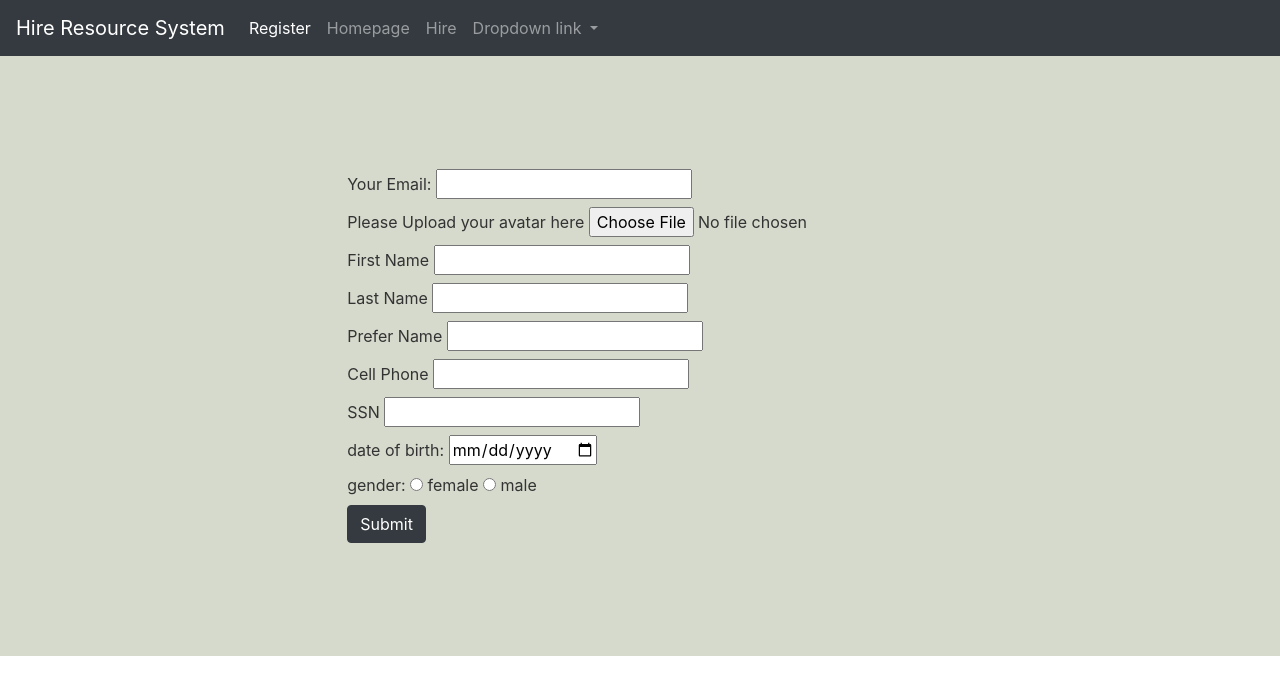
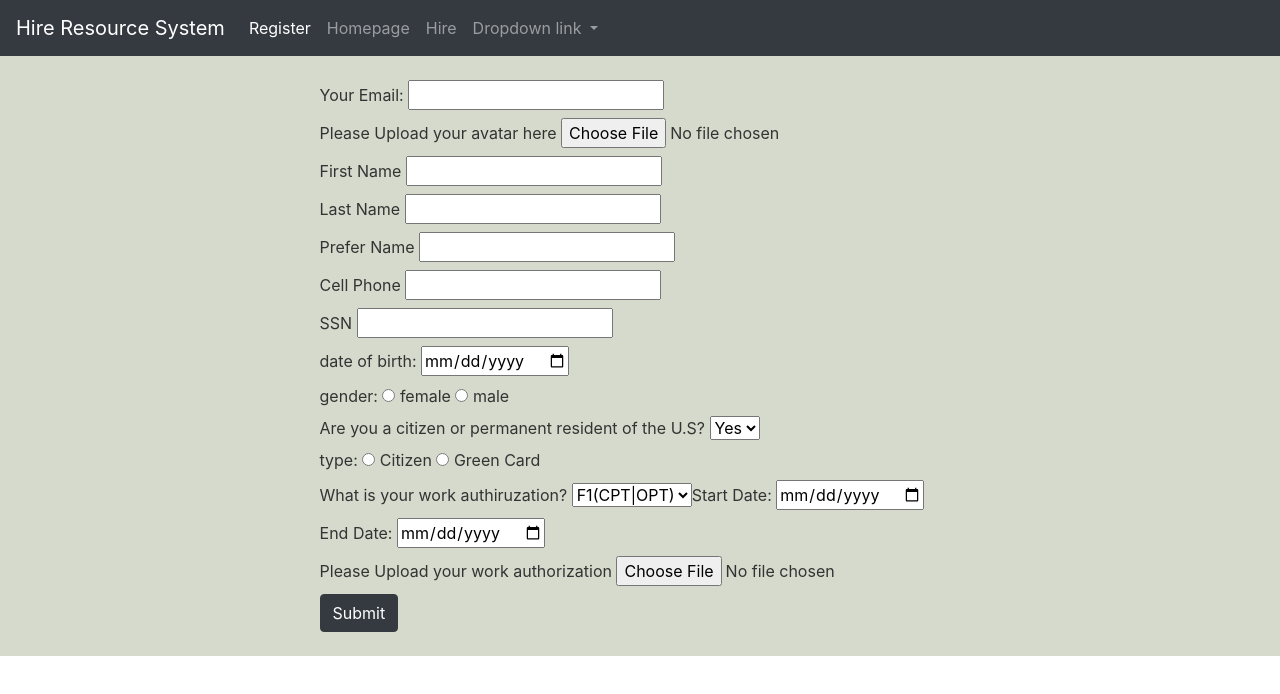
Before and after one commit to Beaconfire-Solution-HR-Group-3/Team-Project-Frontend, an Angular app in the folder HR-Team-Project-Frontend/: page /onboarding in a window 1280 px wide. Shown: the top 694 px of the page. Built offline with nearby package versions, Linux system fonts and the light colour scheme.

Commit message:
personal-info page & onboarding page

```diff
--- a/HR-Team-Project-Frontend/src/app/app.module.ts
+++ b/HR-Team-Project-Frontend/src/app/app.module.ts
@@ -9,6 +9,7 @@ import { TokenComponent } from './token/token.component';
 import { CheckTokenComponent } from './check-token/check-token.component';
 import { CheckUserNameComponent } from './check-user-name/check-user-name.component';
 import { HomePageComponent } from './home-page/home-page.component';
+import { PersonalInfoComponent } from './personal-info/personal-info.component';
 @NgModule({
   declarations: [
     AppComponent,
@@ -17,6 +18,7 @@ import { HomePageComponent } from './home-page/home-page.component';
     CheckTokenComponent,
     CheckUserNameComponent,
     HomePageComponent,
+    PersonalInfoComponent,
   ],
   imports: [
     BrowserModule,
--- a/HR-Team-Project-Frontend/src/app/onboarding/onboarding.component.html
+++ b/HR-Team-Project-Frontend/src/app/onboarding/onboarding.component.html
@@ -46,6 +46,62 @@
         <input type="radio" name="gender" value="male"[(ngModel)]="gender"> male<br>
       </label>
       <br>
+      <div id="visa">
+        <label>
+         Are you a citizen or permanent resident of the U.S?
+        <select name="visaOption" id="isCitizen" onchange="addtext()">
+          <option value="1">Yes</option>
+          <option value="2">No</option>
+        </select>
+        </label>
+        <div id="itisCitizen">
+          <label>
+            type:
+            <input type="radio" name="isGreenCard" value="False"[(ngModel)]="isGreenCard"> Citizen
+            <input type="radio" name="isGreenCard" value="True"[(ngModel)]="isGreenCard"> Green Card<br>
+          </label>
+          <br>
+        </div>
+        <div id="notCitizen">
+          <label>
+            What is your work authiruzation?
+           <select name="workauth" id="workauth">
+             <option value="1">F1(CPT|OPT)</option>
+             <option value="2">Other</option>
+           </select>
+           </label>
+           <label>
+            Start Date:
+            <input type="date" name="sday"[(ngModel)]="sday">
+          </label>
+          <br>
+          <label>
+            End Date:
+            <input type="date" name="eday"[(ngModel)]="eday">
+          </label>
+          <br>
+          <label>
+            Please Upload your work authorization
+            <input type="file" name="workfile"[(ngModel)]="workfile">
+          </label>
+          <br>
+        </div>
+      </div>
       <button class="btn btn-dark">Submit</button>
     </form>
   </div>
+
+  <script>
+    function addtext(){
+      console.log("123");
+        var v=document.getElementById('isCitizen').value;
+        if(v==1){
+           document.getElementById('notCitizen').hidden=true;
+           document.getElementById('itisCitizen').hidden=false;
+        }else{
+            document.getElementById('itisCitizen').hidden=true;
+            document.getElementById('notCitizen').hidden=false;
+        }
+
+    }
+  </script>
--- /dev/null
+++ b/HR-Team-Project-Frontend/src/app/personal-info/personal-info.component.html
@@ -0,0 +1,171 @@
+
+<div id="container1">
+    <label>
+     Name:
+    <p id="edit"><b> testname</b></p>
+    </label>
+    <br>
+    <label>
+        PreferName:
+       <p id="edit1"><b> testPname</b></p>
+    </label>
+    <br>
+    <label>
+        SSN:
+       <p id="edit2"><b> testSSN</b></p>
+       </label>
+    <br>
+    <label>
+        date of birth:
+        <input type="date" name="bday"[(ngModel)]="bday" id="bd" disabled>
+      </label>
+    <br>
+    <label>
+         avatar
+        <input type="file" name="filedata"[(ngModel)]="file" id="file" disabled>
+    </label>
+    <br>
+    <label>
+        Primary Address:
+       <p id="edit3"><b> Primary Address</b></p>
+       </label>
+    <br>
+    <label>
+        Secondary Address:
+       <p id="edit4"><b> Secondary Address</b></p>
+       </label>
+    <br>
+    <label>
+        Personal Email:
+       <p id="edit5"><b> Personal Email</b></p>
+       </label>
+    <br>
+    <label>
+        Work Email:
+       <p id="edit6"><b> Work Email</b></p>
+       </label>
+    <br>
+    <label>
+        Cellphone,:
+       <p id="edit7"><b> Cellphone</b></p>
+       </label>
+    <br>
+    <label>
+        Work phone:
+       <p id="edit8"><b> Work phone</b></p>
+       </label>
+    <br>
+    <label>
+        Work Authorization
+       <input type="file" name="workauth"[(ngModel)]="workauth" id="workauth" disabled>
+   </label>
+   <br>
+   <label>
+    Work Authorization Start Date,:
+    <input type="date" name="wsd"[(ngModel)]="wsd" id="wsd" disabled>
+  </label>
+    <br>
+    <label>
+    Work Authorization End Date:
+    <input type="date" name="wed"[(ngModel)]="wed" id="wed" disabled>
+   </label>
+    <br>
+    <label>
+        Employment Start Date:
+        <input type="date" name="esd"[(ngModel)]="esd" id="esd" disabled>
+    </label>
+    <br>
+    <label>
+        Employment End Date:
+        <input type="date" name="eed"[(ngModel)]="eed" id="eed" disabled>
+    </label>
+    <br>
+    <label>
+        Title:
+       <p id="edit9"><b> Title</b></p>
+       </label>
+    <br>
+    <label>
+        Emergency Contact Full Name:
+       <p id="edit10"><b> Full Name</b></p>
+       </label>
+    <br>
+    <label>
+        Emergency Contact Phone:
+       <p id="edit11"><b> Phone</b></p>
+       </label>
+    <br>
+    <label>
+        Emergency Contact Address:
+       <p id="edit12"><b> Address</b></p>
+       </label>
+    <br>
+    <button type="submit" id="edit-button">Edit</button>
+    <button type="submit" id="end-editing">Done</button>
+
+ <script>
+    const paragraph = document.getElementById("edit");
+    const paragraph1 = document.getElementById("edit1");
+    const paragraph2 = document.getElementById("edit2");
+    const paragraph3 = document.getElementById("edit3");
+    const paragraph4 = document.getElementById("edit4");
+    const paragraph5 = document.getElementById("edit5");
+    const paragraph6 = document.getElementById("edit6");
+    const paragraph7 = document.getElementById("edit7");
+    const paragraph8 = document.getElementById("edit8");
+    const paragraph9 = document.getElementById("edit9");
+    const paragraph10 = document.getElementById("edit10");
+    const paragraph11 = document.getElementById("edit11");
+    const paragraph12 = document.getElementById("edit12");
+    const edit_button = document.getElementById("edit-button");
+    const end_button = document.getElementById("end-editing");
+
+    edit_button.addEventListener("click", function() {
+        paragraph.contentEditable = true;
+        paragraph1.contentEditable = true;
+        paragraph2.contentEditable = true;
+        paragraph3.contentEditable = true;
+        paragraph4.contentEditable = true;
+        paragraph5.contentEditable = true;
+        paragraph6.contentEditable = true;
+        paragraph7.contentEditable = true;
+        paragraph8.contentEditable = true;
+        paragraph9.contentEditable = true;
+        paragraph10.contentEditable = true;
+        paragraph11.contentEditable = true;
+        paragraph12.contentEditable = true;
+        document.getElementById('bd').disabled=false;
+        document.getElementById('file').disabled=false;
+        document.getElementById('workauth').disabled=false;
+        document.getElementById('wsd').disabled=false;
+        document.getElementById('wed').disabled=false;
+        document.getElementById('esd').disabled=false;
+        document.getElementById('eed').disabled=false;
+    } );
+
+    end_button.addEventListener("click", function() {
+    paragraph.contentEditable = false;
+    paragraph1.contentEditable = false;
+    paragraph2.contentEditable = false;
+    paragraph3.contentEditable = false;
+        paragraph4.contentEditable = false;
+        paragraph5.contentEditable = false;
+        paragraph6.contentEditable = false;
+        paragraph7.contentEditable = false;
+        paragraph8.contentEditable = false;
+        paragraph9.contentEditable = false;
+        paragraph10.contentEditable = false;
+        paragraph11.contentEditable = false;
+        paragraph12.contentEditable = false;
+    document.getElementById('bd').disabled=true;
+    document.getElementById('file').disabled=true;
+    document.getElementById('bd').disabled=true;
+        document.getElementById('file').disabled=true;
+        document.getElementById('workauth').disabled=true;
+        document.getElementById('wsd').disabled=true;
+        document.getElementById('wed').disabled=true;
+        document.getElementById('esd').disabled=true;
+        document.getElementById('eed').disabled=true;
+    } )
+ </script>
+</div>
--- /dev/null
+++ b/HR-Team-Project-Frontend/src/app/personal-info/personal-info.component.ts
@@ -0,0 +1,15 @@
+import { Component, OnInit } from '@angular/core';
+
+@Component({
+  selector: 'app-personal-info',
+  templateUrl: './personal-info.component.html',
+  styleUrls: ['./personal-info.component.css']
+})
+export class PersonalInfoComponent implements OnInit {
+
+  constructor() { }
+
+  ngOnInit(): void {
+  }
+
+}
```
Also changed, not shown: HR-Team-Project-Frontend/src/app/personal-info/personal-info.component.css (added), 1 other file (tests, documents, lock files or other folders).
